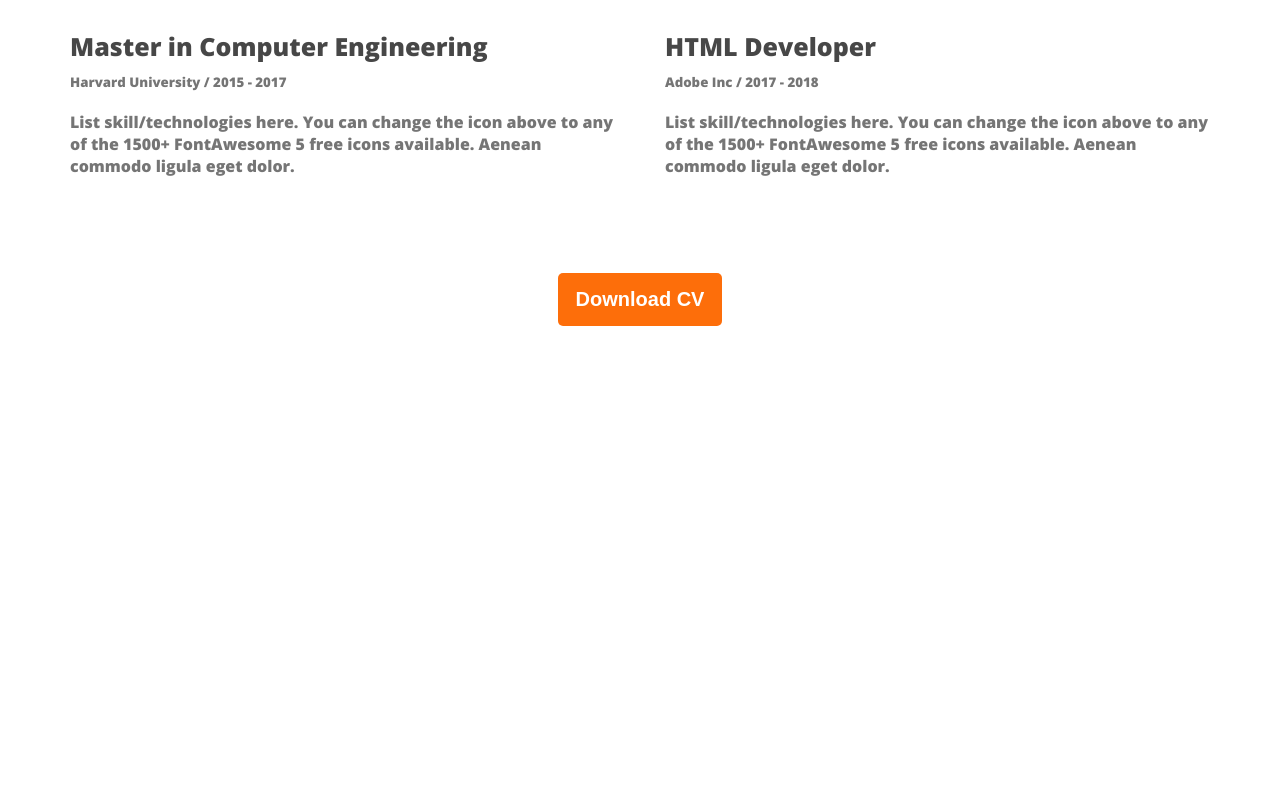
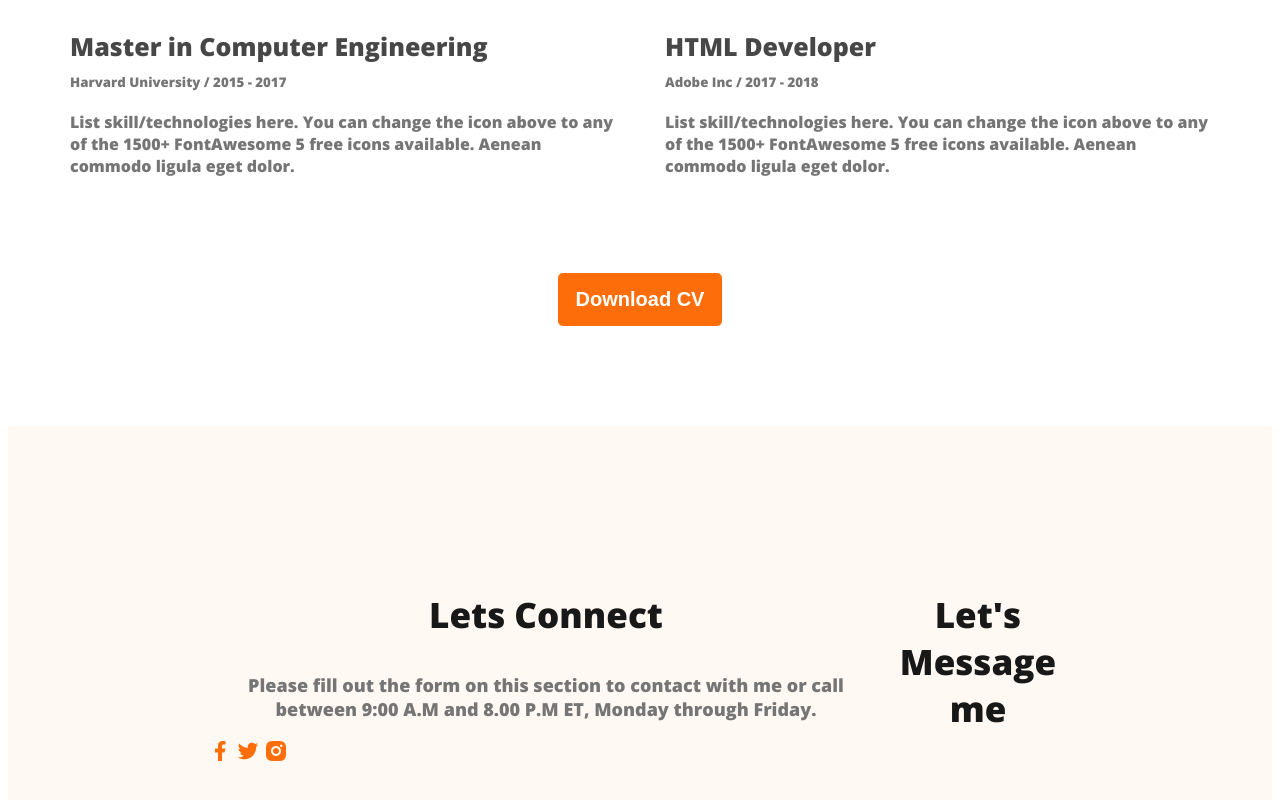
Before and after one commit to borson111/webdeveloper-portfolio, a plain HTML site: page index.html in a window 1280 px wide. Shown: the part 2893-3693 px from the top of the page. Before the commit the page ends 3227 px from the top, so only its background shows below. Drawn offline with nearby package versions, Linux system fonts and the light colour scheme.

Commit message:
added footer section

```diff
--- a/index.html
+++ b/index.html
@@ -144,7 +144,18 @@
 
     </main>
     <footer>
-
+        <div class="footer-coloum">
+            <h3 class="section-title">Lets Connect</h3>
+            <p class="section-description">Please fill out the form on this section to contact with me or call between 9:00 A.M and 8.00 P.M ET, Monday through Friday.</p>
+            <div class="social-links">
+                <a href=""><img src="images/icons/facebook.png" alt=""></a>
+                <a href=""><img src="images/icons/twitter.png" alt=""></a>
+                <a href=""><img src="images/icons/insta.png" alt=""></a>
+            </div>
+        </div>
+        <div class="footer-coloum">
+            <h3 class="section-title">Let's Message me</h3>
+        </div>
     </footer>
 </body>
 </html>
--- a/styles/portfolio.css
+++ b/styles/portfolio.css
@@ -201,3 +201,15 @@ main section {
     text-align: center;
     margin-top: 50px;
 }
+
+
+
+
+
+/* Footer styles */
+footer {
+    display: flex;
+    background: #FFF8F3;
+    padding: 130px 200px;
+    margin-top: 100px;
+}
```
